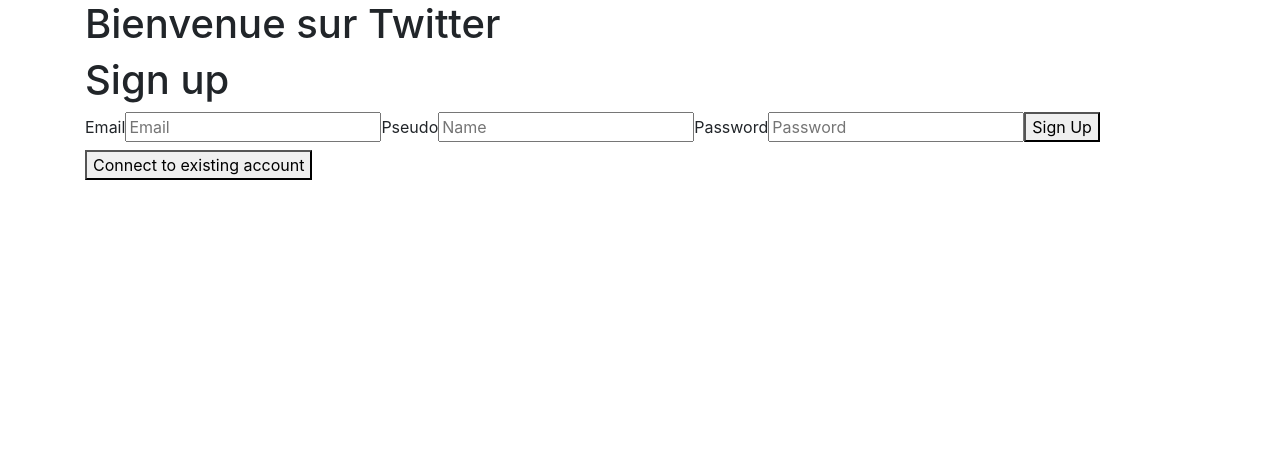
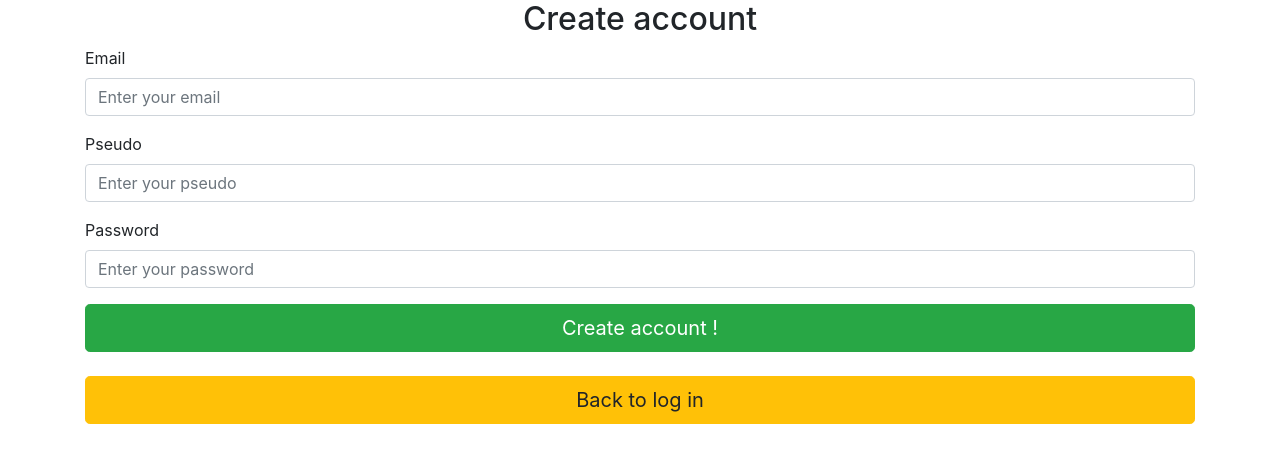
Before and after one commit to ThomasVandermeersch/mobile-app, a React (Create React App) app: page /signup in a window 1280 px wide. Shown: the top 462 px of the page. Built offline with nearby package versions, Linux system fonts and the light colour scheme; no server answers.

Commit message:
bootsrap on log in and create account

```diff
--- a/src/App.js
+++ b/src/App.js
@@ -21,7 +21,6 @@
       <Container fluid="md">
         <AuthProvider>
           <Router>
-            <h1> Bienvenue sur Twitter </h1>
             <Switch>
               <PrivateRoute path="/add" component={Forme}/>
               <Route path="/login" component={Login}/>
--- a/src/components/Login.js
+++ b/src/components/Login.js
@@ -3,6 +3,9 @@
 import app from "../utils/firebase.js";
 import { AuthContext } from "./Auth.js";
 import {Link} from 'react-router-dom'
+import Form from 'react-bootstrap/Form'
+import Button from 'react-bootstrap/Button'
+import 'bootstrap/dist/css/bootstrap.min.css'
 
 const Login = ({ history }) => {
   const handleLogin = useCallback(
@@ -29,21 +32,25 @@
 
   return (
     <div>
-      <h1>Log in</h1>
-      <form onSubmit={handleLogin}>
-        <label>
-          Email
-          <input name="email" type="email" placeholder="Email" />
-        </label>
-        <label>
-          Password
-          <input name="password" type="password" placeholder="Password" />
-        </label>
-        <button type="submit">Log in</button>
-      </form>
 
+      <h2 style={{textAlign: "center"}}>Sign in </h2>
 
-    <Link to="/SignUp"><button>Create Account</button></Link>
+      <Form onSubmit={handleLogin}>
+        <Form.Group controlId="exampleForm.ControlInput1">
+          <Form.Label>Email</Form.Label>
+          <Form.Control name="email" type="email" placeholder="Enter your email"/>
+        </Form.Group>
+
+        <Form.Group controlId="exampleForm.ControlInput1">
+          <Form.Label> Password</Form.Label>
+          <Form.Control name="password" type="password" placeholder="Enter your password" />
+        </Form.Group>
+
+        <Button variant="success" type="submit" size="lg" block> Sign in </Button>
+      </Form>
+      <br></br>
+      <Link to="/SignUp"> <Button variant="warning" size="lg" block> Create an account</Button> </Link>
+
 
     </div>
   );
--- a/src/components/SignUp.js
+++ b/src/components/SignUp.js
@@ -2,6 +2,9 @@
 import { withRouter } from "react-router";
 import app from "../utils/firebase";
 import {Link} from 'react-router-dom'
+import Form from 'react-bootstrap/Form'
+import Button from 'react-bootstrap/Button'
+import 'bootstrap/dist/css/bootstrap.min.css'
 
 const SignUp = ({ history }) => {
   const handleSignUp = useCallback(async event => {
@@ -44,24 +47,33 @@
 
   return (
     <div>
-      <h1>Sign up</h1>
-      <form onSubmit={handleSignUp}>
-        <label>
-          Email
-          <input name="email" type="email" placeholder="Email" />
-        </label>
-        <label>
-          Pseudo
-          <input name="name" type="text" placeholder="Name" />
-        </label>
-        <label>
-          Password
-          <input name="password" type="password" placeholder="Password" />
-        </label>
-        <button type="submit">Sign Up</button>
-      </form>
-      <Link to="/Login"><button>Connect to existing account</button></Link>
+
+      <h2 style={{textAlign: "center"}}>Create account </h2>
+
+      <Form onSubmit={handleSignUp}>
+        <Form.Group controlId="exampleForm.ControlInput1">
+          <Form.Label>Email</Form.Label>
+          <Form.Control name="email" type="email" placeholder="Enter your email"/>
+        </Form.Group>
+
+
+      <Form.Group controlId="exampleForm.ControlInput1">
+        <Form.Label> Pseudo </Form.Label>
+        <Form.Control name="name" type="text" placeholder="Enter your pseudo" />
+      </Form.Group>
+
+
+      <Form.Group controlId="exampleForm.ControlInput1">
+        <Form.Label> Password</Form.Label>
+        <Form.Control name="password" type="password" placeholder="Enter your password" />
+      </Form.Group>
+
+        <Button variant="success" type="submit" size="lg" block> Create account ! </Button>
+      </Form>
+      <br></br>
+      <Link to="/Login"> <Button variant="warning" size="lg" block> Back to log in </Button> </Link>
     </div>
+
   );
 };
 
```
